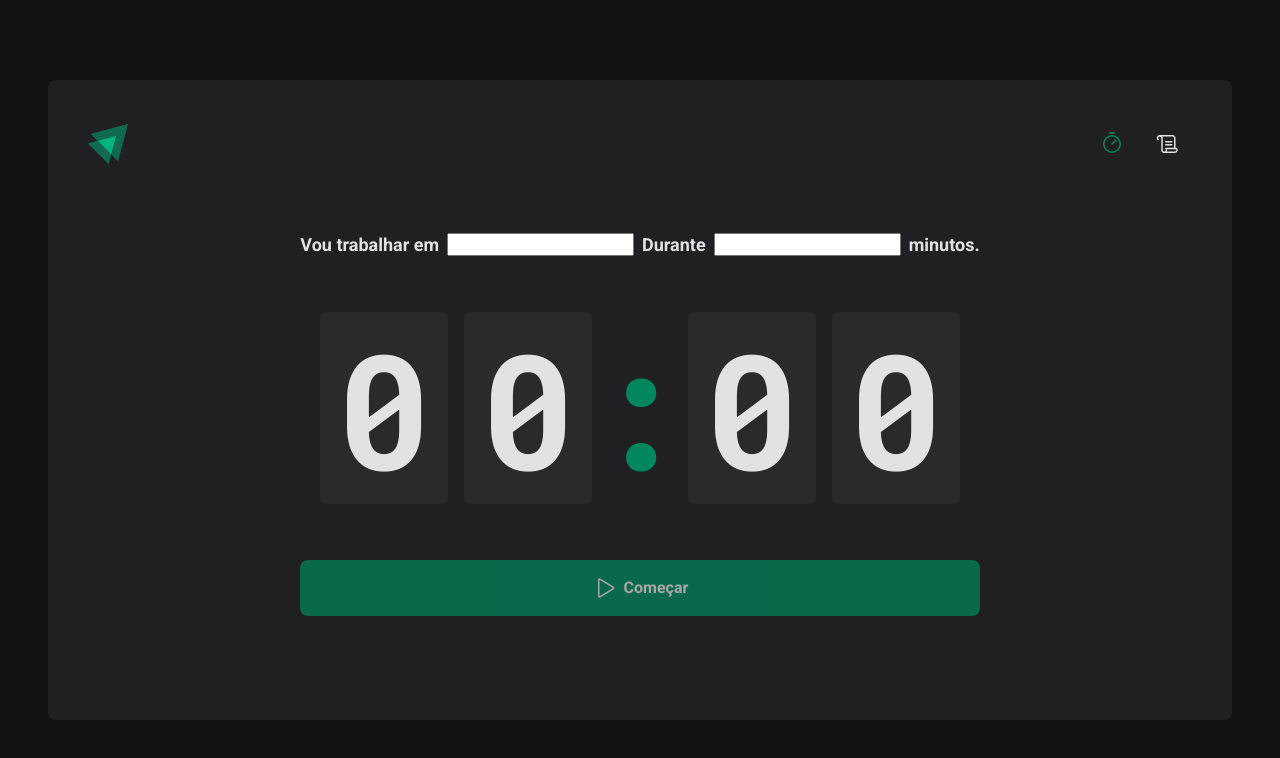
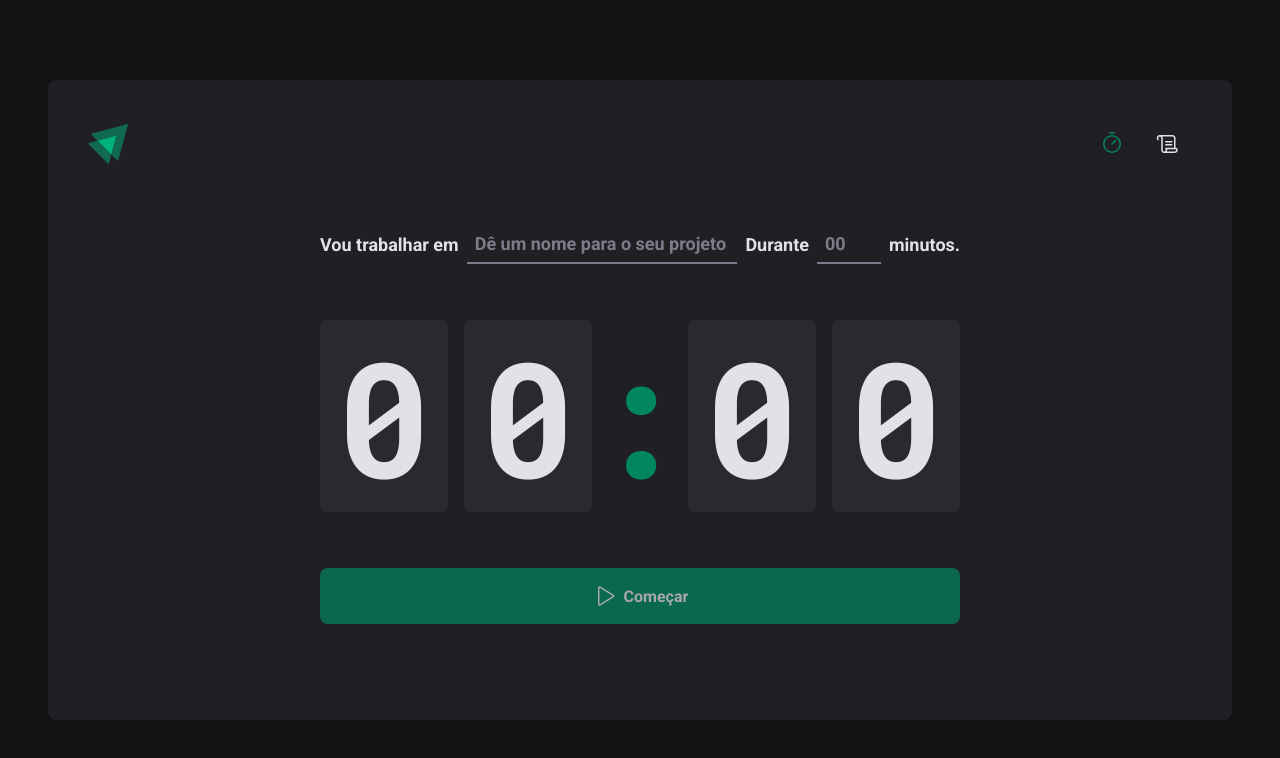
Before and after one commit to 2joaopedro/IgniteTime, a React (Vite) app: page / in a window 1280 px wide. Shown: the top 758 px of the page. Built offline with nearby package versions, Linux system fonts and the light colour scheme.

Commit message:
Finalizado a estilização do home

```diff
--- a/src/pages/Home/Index.tsx
+++ b/src/pages/Home/Index.tsx
@@ -5,6 +5,8 @@
   CountdownContainer,
   Separator,
   StartCountdownButton,
+  TaskInput,
+  MinutesAmountInput,
 } from './Styles'
 export function Home() {
   return (
@@ -12,10 +14,25 @@
       <form>
         <FormContainer>
           <label htmlFor="task">Vou trabalhar em</label>
-          <input id="task" />
-
+          <TaskInput
+            id="task"
+            list="task-suggetions"
+            placeholder="Dê um nome para o seu projeto"
+          />
+          <datalist id="task-suggetions">
+            <option value="Projeto 1" />
+            <option value="Projeto 2" />
+            <option value="Projeto 3" />
+          </datalist>
           <label>Durante</label>
-          <input type="number" id="minutesAmount" />
+          <MinutesAmountInput
+            type="number"
+            id="minutesAmount"
+            placeholder="00"
+            step={5}
+            min={5}
+            max={60}
+          />
 
           <span>minutos.</span>
         </FormContainer>
--- a/src/pages/Home/Styles.ts
+++ b/src/pages/Home/Styles.ts
@@ -79,3 +79,33 @@
     background: ${(props) => props.theme['green-700']};
   }
 `
+const BaseInput = styled.input`
+  background: transparent;
+  height: 2.5rem;
+  border: 0;
+  border-bottom: 2px solid ${(props) => props.theme['gray-500']};
+  font-weight: bold;
+  font-size: 1.125rem;
+  padding: 0 0.5rem;
+  color: ${(props) => props.theme['gray-100']};
+
+  &:focus {
+    box-shadow: none;
+    border-color: ${(props) => props.theme['green-500']};
+  }
+
+  &::placeholder {
+    color: ${(props) => props.theme['gray-500']};
+  }
+`
+
+export const TaskInput = styled(BaseInput)`
+  flex: 1;
+
+  &::-webkit-calendar-picker-indicator {
+    display: none !important;
+  }
+`
+export const MinutesAmountInput = styled(BaseInput)`
+  width: 4rem;
+`
```
